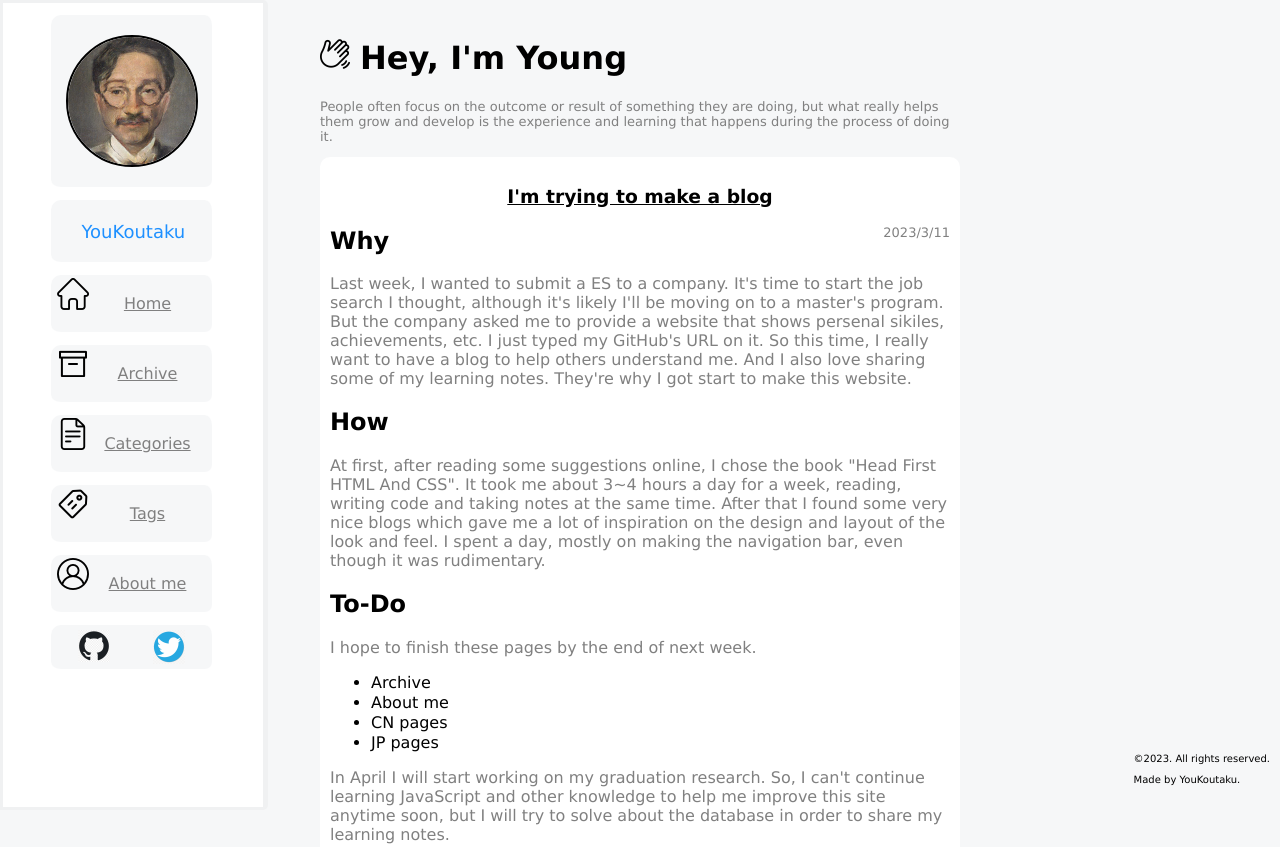
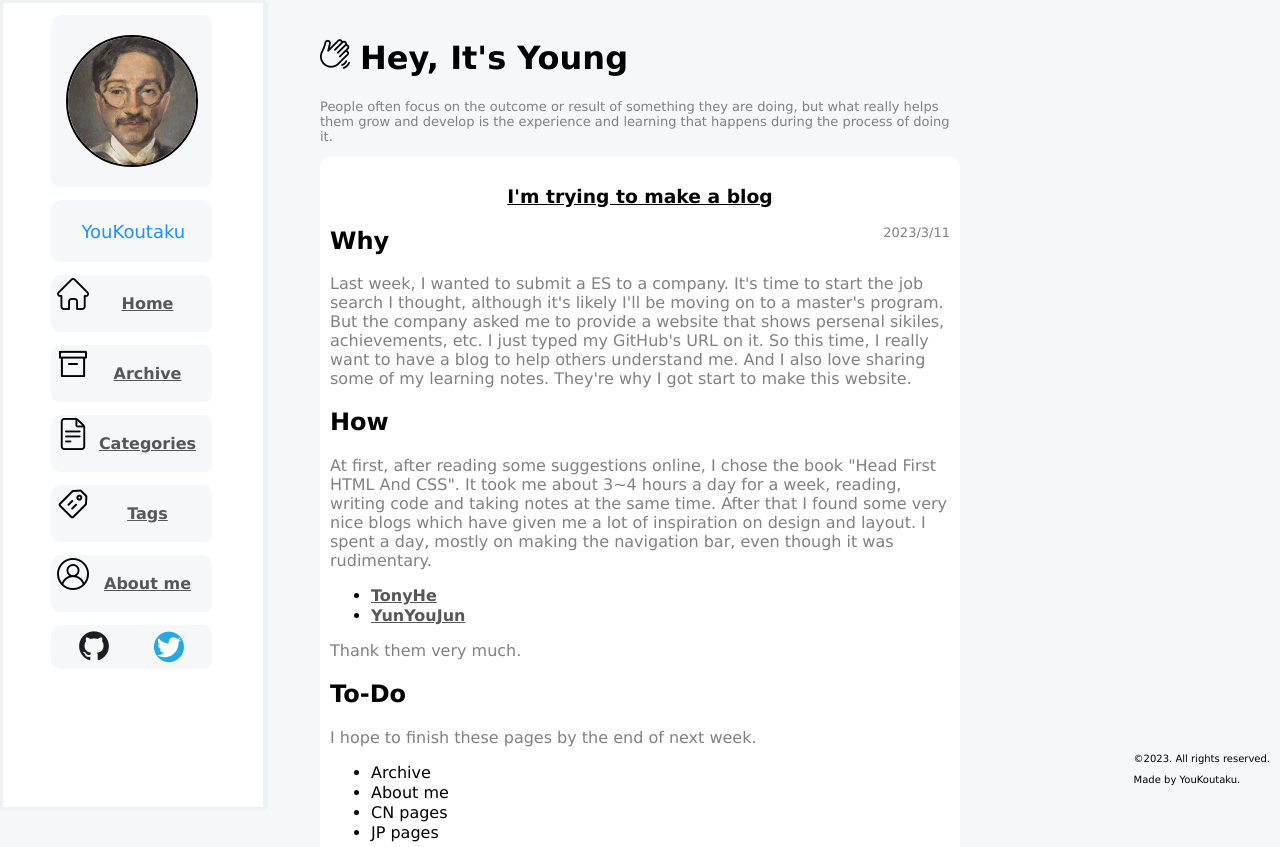
Before and after one commit to youkoutaku/Myweb, a plain HTML site: page index.html in a window 1280 px wide. Shown: the top 847 px of the page. Drawn offline with Linux system fonts and the light colour scheme.

Commit message:
3/11/19:01

```diff
--- a/css/text_v=1.0.css
+++ b/css/text_v=1.2.css
@@ -8,7 +8,8 @@ body{
     font-family: Verdana,Geneva,Arial,Tahoma,Helvetica,sans-serif;
 }
 a:link, a:visited{
-    color: gray;
+    font-weight: bold;
+    color: rgb(88, 87, 87);
 }
 div#tableContainer{
     display: table;
--- a/index.html
+++ b/index.html
@@ -3,7 +3,7 @@
   <head>
     <meta charset="utf-8">
     <title>YouKoutaku</title>
-    <link rel="stylesheet" href="css/text_v=1.0.css">
+    <link rel="stylesheet" href="css/text_v=1.2.css">
     <link rel="shortcut icon" type="image/x-icon" href="image/icon.png">
   </head>
   <body>
@@ -84,13 +84,13 @@
             <!-- GitHub -->
             <div class="menu">
               <div id="icon1">
-                <a href="https://github.com/youkoutaku" art="My GitHub">
+                <a href="https://github.com/youkoutaku" art="My GitHub" target="_blank">
                   <img src="image/git-hub.png" alt="GitHub" class="menu-img">
                 </a>
               </div>
             <!-- twitter -->
               <div id="icon2">
-                <a href="https://mobile.twitter.com/You_Koutaku" art="My twitter">
+                <a href="https://mobile.twitter.com/You_Koutaku" art="My twitter" target="_blank">
                   <img src="image/twitter.png" alt="Twitter" class="menu-img">
                 </a>
               </div>
@@ -103,7 +103,7 @@
       <header>
         <!--icon-->
         <img src="image/hello.png" id="hello">
-        <h1>Hey, I'm Young</h1>
+        <h1>Hey, It's Young</h1>
         <p>People often focus on the outcome or result of something they are doing,
           but what really helps them grow and develop is the experience and learning that happens during the process of doing it.
         </p>
@@ -126,8 +126,15 @@
             <p>
               At first, after reading some suggestions online, I chose the book "Head First HTML And CSS".
               It took me about 3~4 hours a day for a week, reading, writing code and taking notes at the same time.
-              After that I found some very nice blogs which gave me a lot of inspiration on the design and layout of the look and feel.
+              After that I found some very nice blogs which have given me a lot of inspiration on design and layout.
               I spent a day, mostly on making the navigation bar, even though it was rudimentary.
+            </p>
+              <ul>
+                <li style="margin: 1px;"><a href="https://www.ouorz.com/" title="go to this blog" target="_blank">TonyHe</a></li>
+                <li style="margin: 1px;"><a href="https://www.yunyoujun.cn/" title="go to this blog" target="_blank">YunYouJun</a></li>
+              </ul>
+            <p>
+              Thank them very much.
             </p>
           <h2>To-Do</h2>
             <p>
```
